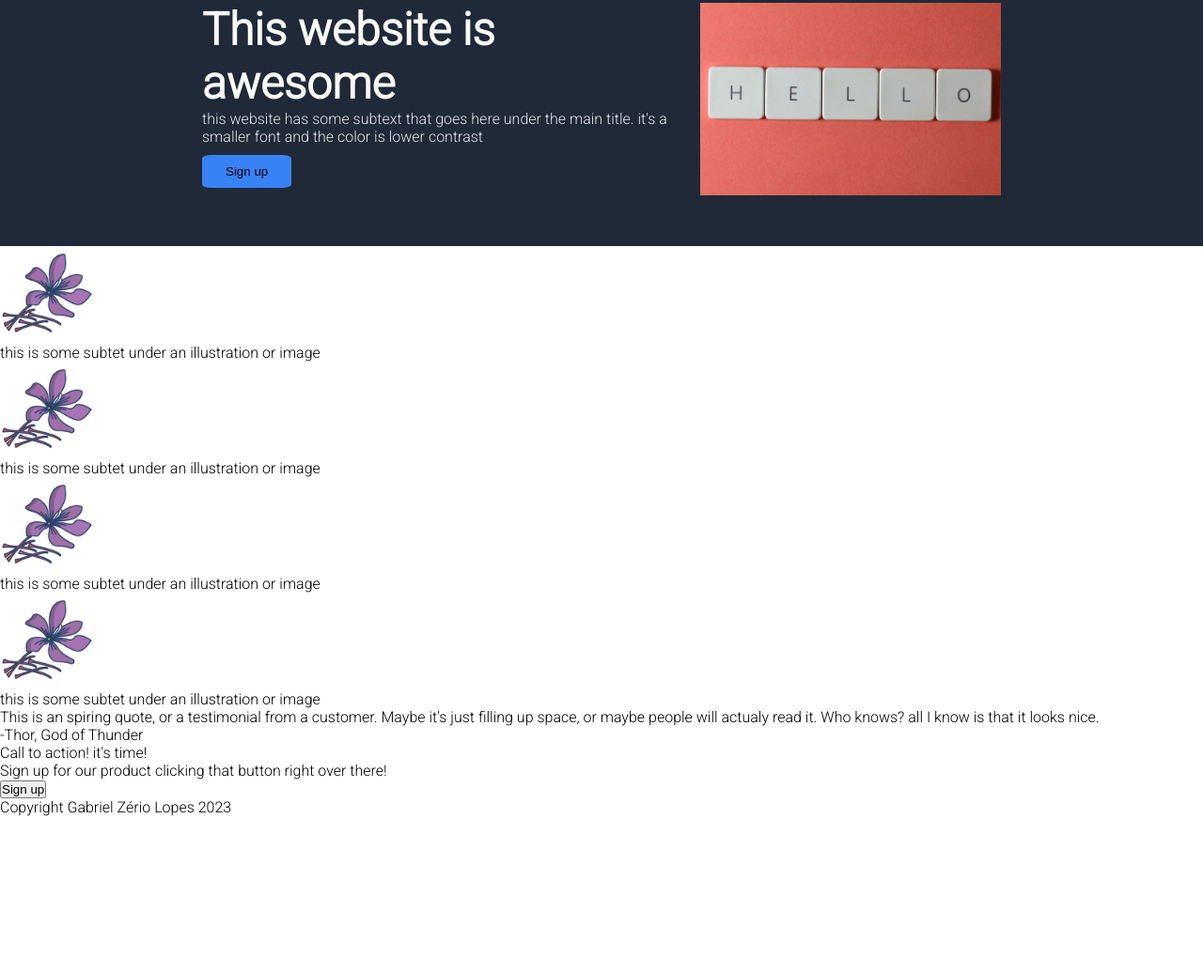
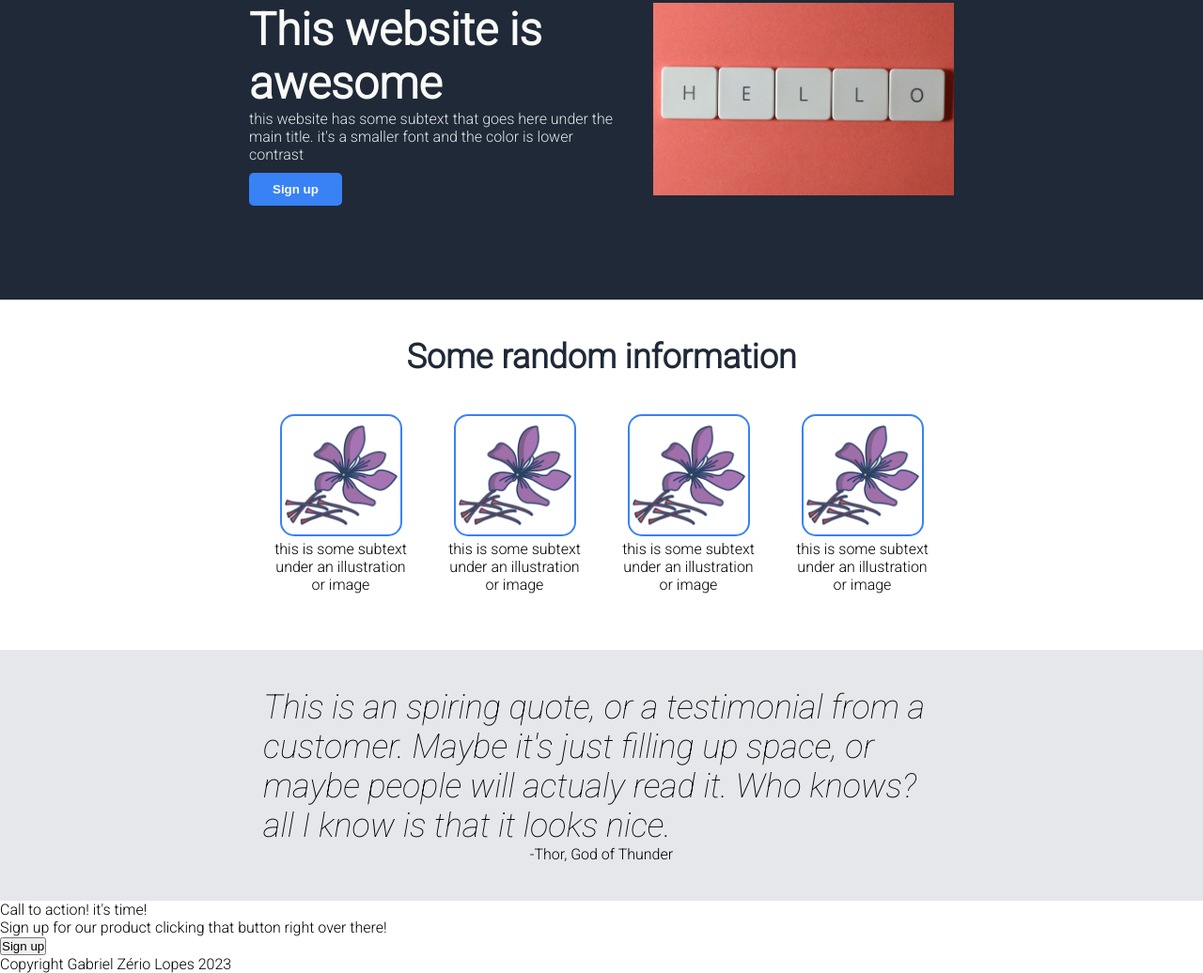
Before and after one commit to gabrielzerio/landingPage, a plain HTML site: page index.html in a window 1280 px wide. Shown: the part 165-1201 px from the top of the page at 94% size. Before the commit the page ends 1034 px from the top, so only its background shows below. Drawn offline with Linux system fonts and the light colour scheme.

Commit message:
almost finished

```diff
--- a/index.html
+++ b/index.html
@@ -35,29 +35,29 @@
             </div>
         </div>
         <div class="sec-section">
-            <div class="title-sec-section"></div>
+            <h2 class="title-sec-section">Some random information</h2>
             <div class="items">
                 <div class="cards">
                     <img src="saffron.png" alt="">
-                    <div class="p">this is some subtet under an illustration or image</div>
+                    <p>this is some subtext under an illustration or image</p>
                 </div>
                 <div class="cards">
                     <img src="saffron.png" alt="">
-                    <div class="p">this is some subtet under an illustration or image</div>
+                    <p>this is some subtext under an illustration or image</p>
                 </div>
                 <div class="cards">
                     <img src="saffron.png" alt="">
-                    <div class="p">this is some subtet under an illustration or image</div>
+                    <p>this is some subtext under an illustration or image</p>
                 </div>
                 <div class="cards">
                     <img src="saffron.png" alt="">
-                    <div class="p">this is some subtet under an illustration or image</div>
+                    <p>this is some subtext under an illustration or image</p>
                 </div>
             </div>
         </div>
-        <div class="three-section">
+        <div class="third-section">
             <div class="text">This is an spiring quote, or a testimonial from a customer. Maybe it's just filling up space, or maybe people will actualy read it. Who knows? all I know is that it looks nice.</div>
-            <div class="author">-Thor, God of Thunder</div>
+            <span class="author">-Thor, God of Thunder</span>
         </div>
         <div class="fourth-section">
             <div class="signup-bottom">
--- a/style.css
+++ b/style.css
@@ -5,6 +5,8 @@
     --header-links-color:#E5E7EB;
     --header-title-color:#F9FAF8;
     --header-backgroung-color:#1F2937;
+    --blue-color:#3882f6;
+    --third-section-background-color:#E5E7EB;
 }
 *{
     margin: 0;
@@ -16,10 +18,7 @@ body{ /* não tem necessidaade? */
     flex-direction: column;
     font-family: 'Roboto', sans-serif;
 }
-.cards img {
-    width: 100px;
-    height: 100px;
-  }
+
 /* ---------------------HEADER ----------- */
 header{
     justify-content: space-around;
@@ -32,7 +31,7 @@ header{
 }
 header .logo{
 font-size: 24px;
-font-weight: bolder;
+font-weight: bold;
 }
 .header-links ul{
     display: flex;
@@ -52,15 +51,17 @@ font-weight: bolder;
     gap: 30px;
     background-color: var(--header-backgroung-color);
     justify-content: center;
-    padding: 50px;
+    padding: 50px 50px 100px 50px;
+    flex-wrap: wrap;
 }
 .first-sec .title{
     font-size: 48px;
+    font-weight: 800;
     color: var(--header-logo-color);
 }
 aside{
-max-width: 500px;
-flex: 1;
+    max-width: 400px;
+    flex: 1;
 }
 aside .presentation{
     color: var(--header-links-color);
@@ -70,13 +71,81 @@ article{
     max-width: fit-content;
 }
 .signup{
-    background-color: #3882f6;
+    background-color: var(--blue-color);
     border-style: none;
     padding: 10px 25px 10px 25px;
-    border-radius: 10%;
+    border-radius: 5px;
     margin-top: 10px;
+    color: var(--header-logo-color);
+    font-weight: 600;
+}
+
+/* ------------------------------ */
+/* ---------------------SECOND-SECtion ----------- */
+.sec-section{
+    display: flex;
+    flex-direction: column;
+    align-items: center;
+    padding-bottom: 60px;
+}
+.title-sec-section{
+    color: #1f2937;
+    padding: 40px;
+    font-size: 36px;
+    font-weight: 800;
+}
+.items{
+    display: flex;
+    justify-content: center;
+    gap: 40px;
+    flex-wrap: wrap;
+}
+.cards{
+    width: 145px;
+    height: max-content;
+    text-align: center;
+}
+.cards img{
+    border: 2.5px solid #3882f6;
+    border-radius: 15px;
+    width: 130px;
+    height: 130px;
+}
+/* ------------------------------------------------- */
+/* ------------------------ THIRD SECTION ---------- */
+.third-section{
+    display: flex;
+    align-items:center;
+    flex-direction: column;
+    background-color: var(--third-section-background-color);
+    padding: 40px;
+}
+.third-section .text{
+    font-size: 36px;
+    font-style: italic;
+    max-width: 60%;
+}
+.third-section span{
+    float: right;
+    color:black;
+    font-style: none;
+    font-size: 16px;
 }
 
 
 
-/* ------------------------------ */
+
+
+
+
+
+
+
+
+
+
+
+
+
+
+/* -------------------------------------------------*/
```
